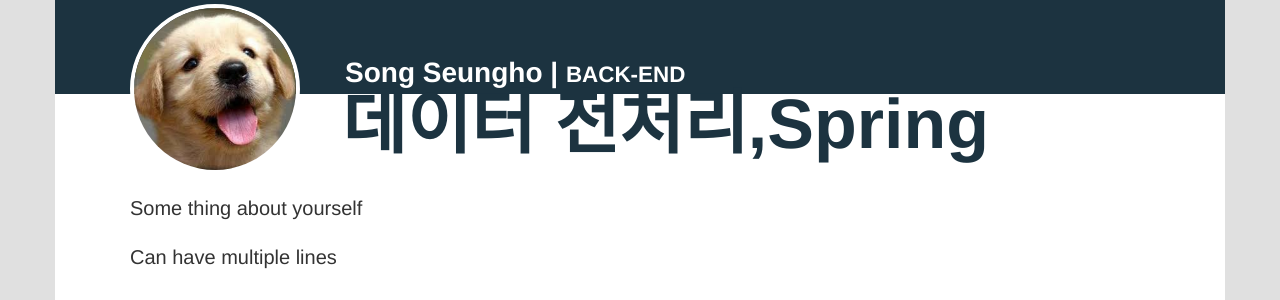
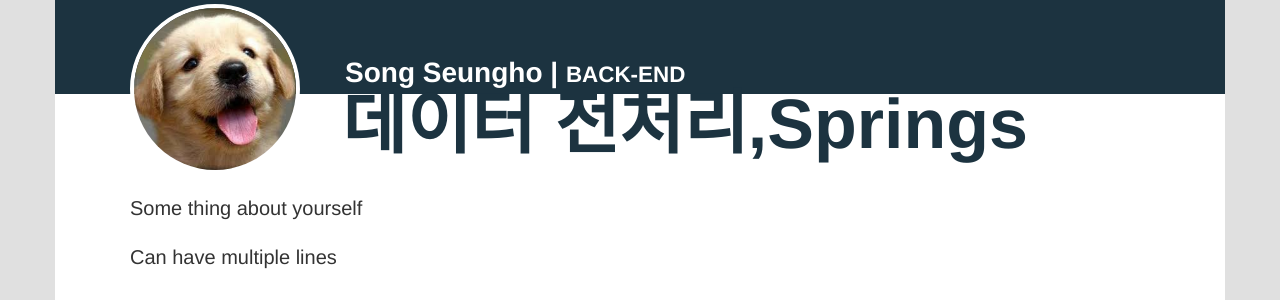
Before and after one commit to unifreak/jekyll-theme-textalic, a Jekyll site: the page built from about/index.html, in a window 1280 px wide. Shown: the part 266-566 px from the top of the page. Built offline with Jekyll 4.4.1, drawn with Linux system fonts in a browser that asks for light colours.

Commit message:
Update me.yml
sasd

```diff
--- a/_data/me.yml
+++ b/_data/me.yml
@@ -3,7 +3,7 @@
 
 name: "Song Seungho"
 job: "Back-end"
-hi: "데이터 전처리,Spring"
+hi: "데이터 전처리,Springs"
 avatar_img: "/assets/img/me.png" # path to your avatar
 intro:
   - "Some thing about yourself"
```
